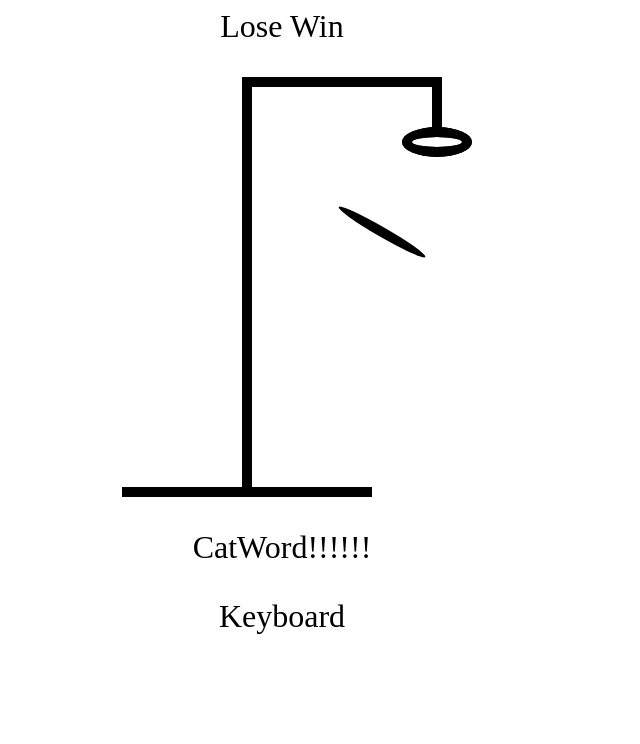
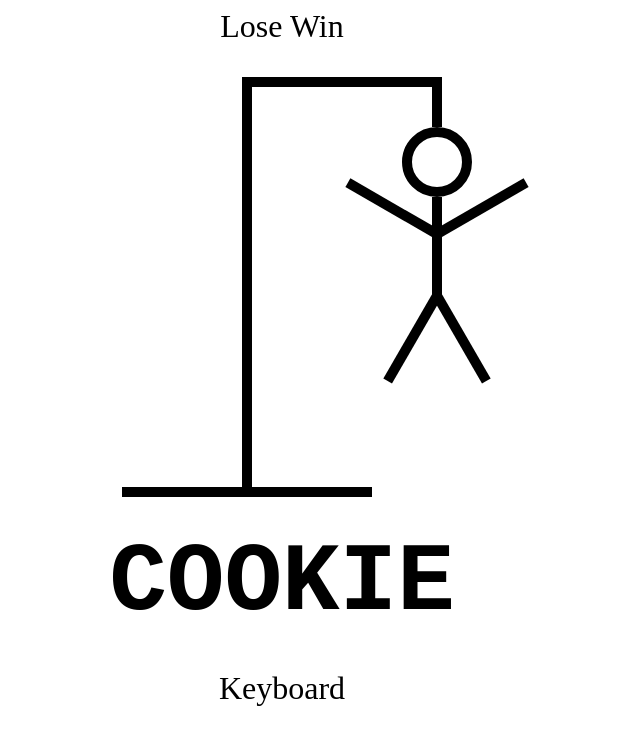
Before and after one commit to jvhammond/react-games, a React (Vite) app: page / in a window 1280 px wide. Shown: the top 744 px of the page, without its empty margins (358-998 px from the left). Built offline with nearby package versions, Linux system fonts and the light colour scheme.

Commit message:
Drawing styling initial commit

```diff
--- a/src/CatWord.tsx
+++ b/src/CatWord.tsx
@@ -1,7 +1,19 @@
+
+
+
+
 export function CatWord() {
-    return <div style = {{
-        fontSize: "2rem"
-      }}>
-        CatWord!!!!!!
+    const word = "Cookie"
+    return <div
+        style={{
+        display: "flex",
+        gap: ".25em",
+        fontSize: "6rem",
+        fontWeight: "bold",
+        textTransform: "uppercase",
+        fontFamily: "monospace",
+        }}
+    >
+        {word}
       </div>
 }
--- a/src/Drawing.tsx
+++ b/src/Drawing.tsx
@@ -1,15 +1,13 @@
-
-
 const HEAD = (
     <div
       style={{
         width: "50px",
-            height: "10px",
+        height: "50px",
         borderRadius: "100%",
         border: "10px solid black",
         position: "absolute",
         top: "50px",
-            right: "-30px"
+        right: "-30px",
       }}
     />
 )
@@ -17,13 +15,12 @@ const HEAD = (
 const BODY = (
     <div
       style={{
-            width: "50px",
-            height: "10px",
-            borderRadius: "100%",
-            border: "10px solid black",
+        width: "10px",
+        height: "100px",
+        background: "black",
         position: "absolute",
-            top: "50px",
-            right: "-30px"
+        top: "120px",
+        right: 0,
       }}
     />
 )
@@ -34,39 +31,70 @@ const RIGHT_ARM = (
         width: "100px",
         height: "10px",
         background: "black",
-            borderRadius: "100%",
+        position: "absolute",
+        top: "150px",
+        right: "-100px",
+        rotate: "-30deg",
+        transformOrigin: "left bottom",
+      }}
+    />
+)
+
+const LEFT_ARM = (
+    <div
+      style={{
+        width: "100px",
+        height: "10px",
+        background: "black",
         position: "absolute",
         top: "150px",
         right: "10px",
         rotate: "30deg",
-            msTransformOrigin: "right bottom"
+        transformOrigin: "right bottom",
       }}
     />
 )
 
-
 const RIGHT_LEG = (
     <div
       style={{
-            width: "50px",
-            height: "px",
-            borderRadius: "100%",
-            border: "10px solid black",
+        width: "100px",
+        height: "10px",
+        background: "black",
         position: "absolute",
-            top: "50px",
-            right: "-30px"
+        top: "210px",
+        right: "-90px",
+        rotate: "60deg",
+        transformOrigin: "left bottom",
       }}
     />
 )
 
+const LEFT_LEG = (
+    <div
+      style={{
+        width: "100px",
+        height: "10px",
+        background: "black",
+        position: "absolute",
+        top: "210px",
+        right: 0,
+        rotate: "-60deg",
+        transformOrigin: "right bottom",
+      }}
+    />
+)
 
-
+const BODY_PARTS = [HEAD, BODY, RIGHT_ARM, LEFT_ARM, RIGHT_LEG, LEFT_LEG]
 
 export function Drawing() {
     return <div style = {{position: "relative"}}>
         {HEAD}
         {BODY}
         {RIGHT_ARM}
+        {LEFT_ARM}
+        {RIGHT_LEG}
+        {LEFT_LEG}
         <div style = {{
             height: "50px",
             width: "10px",
```
Lines whose indentation alone changed are shown as unchanged.
